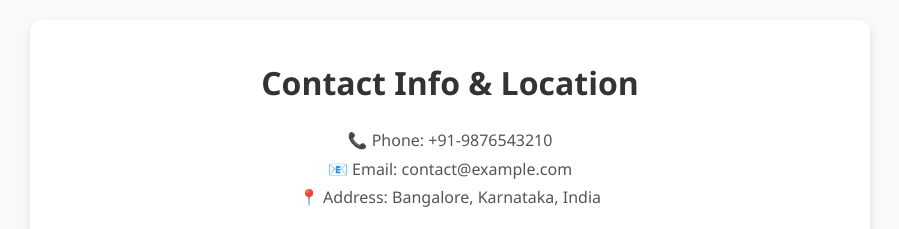
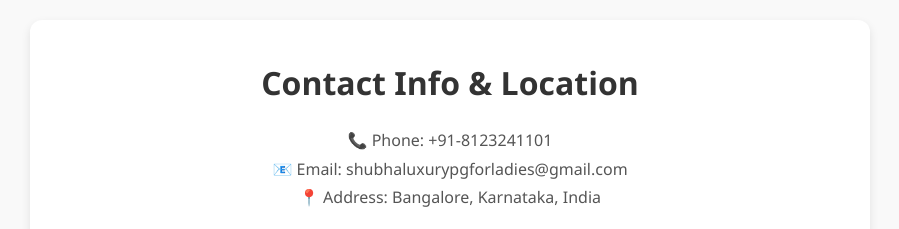
Before and after one commit to ShubhaLuxuruPgForLadies/frontendwebsiteforshubha, a plain HTML site: page index.html in a window 1280 px wide. Shown: the top 229 px of the page, without its empty margins (190-1089 px from the left). Drawn offline with nearby package versions, Linux system fonts and the light colour scheme.

Commit message:
Update index.html

```diff
--- a/index.html
+++ b/index.html
@@ -57,8 +57,8 @@
     <h1>Contact Info & Location</h1>
 
     <div class="contact-info">
-      📞 Phone: +91-9876543210<br>
-      📧 Email: contact@example.com<br>
+      📞 Phone: +91-8123241101<br>
+      📧 Email: shubhaluxurypgforladies@gmail.com<br>
       📍 Address: Bangalore, Karnataka, India
     </div>
 
```
